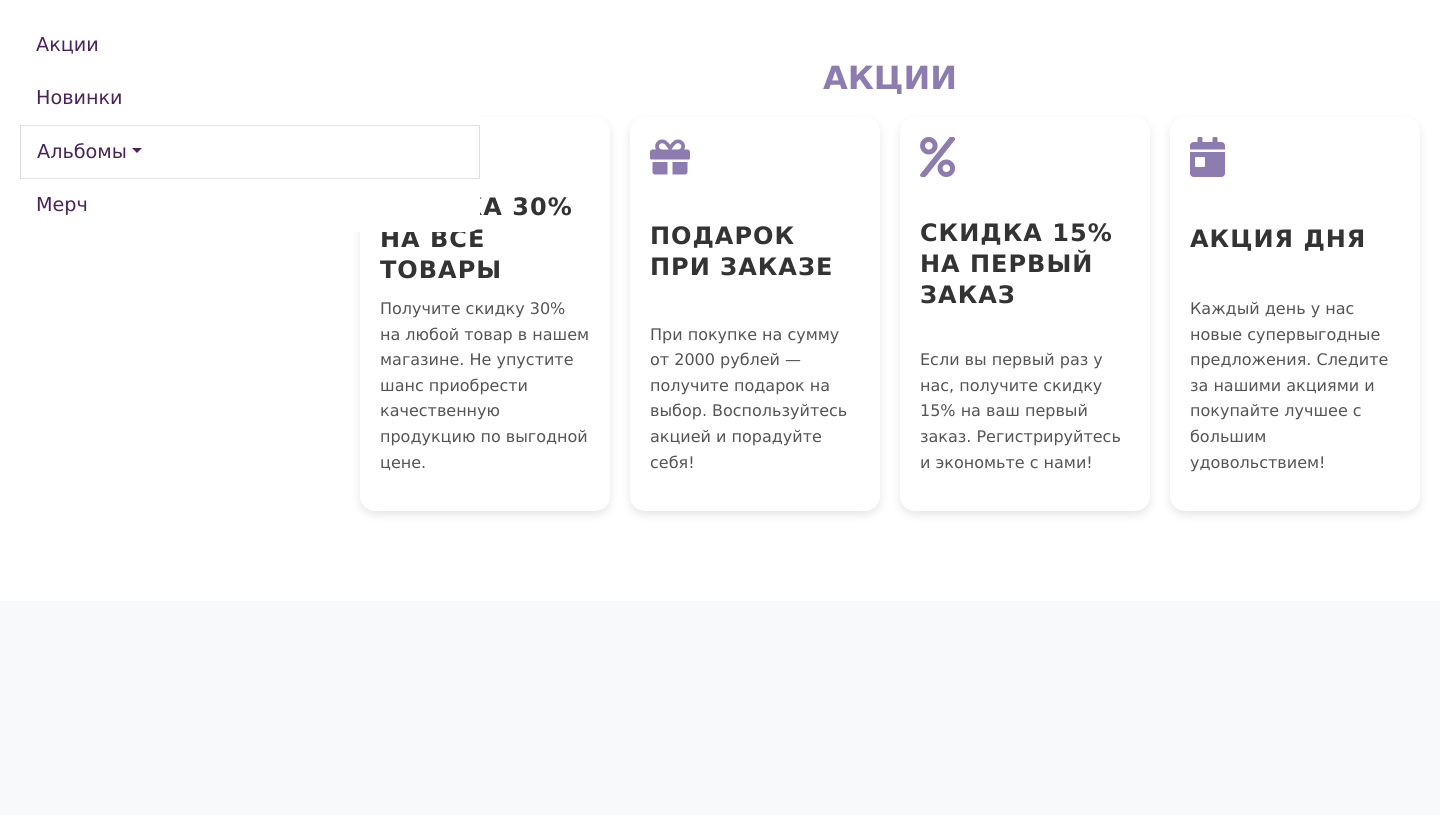
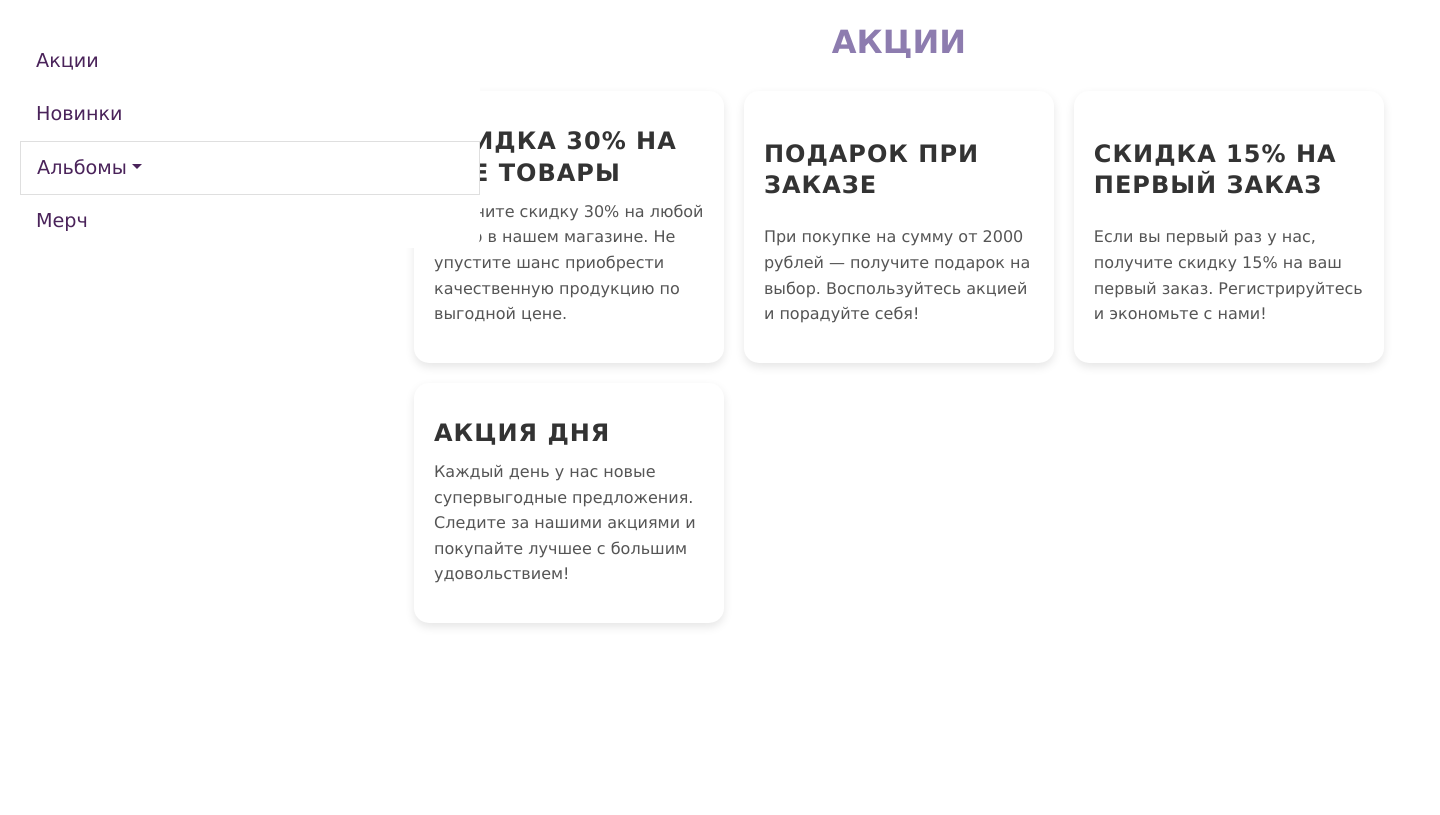
Before and after one commit to qweriikk/graduation_project, a Django app: page /stocks/ in a window 1440 px wide. Shown: the part 199-1014 px from the top of the page. Before the commit the page ends 712 px from the top, so only its background shows below. Run offline with Django 5.2, Linux system fonts and the light colour scheme; a user stored in the database is signed in; data comes from the database, SQL or seed files in the repository; grey boxes are pictures that could not be loaded.

Commit message:
исправление страницы акций

```diff
--- a/Shop/Kshop/Polls/templates/Polls/stocks.html
+++ b/Shop/Kshop/Polls/templates/Polls/stocks.html
@@ -1,12 +1,7 @@
+{% extends "Polls/base.html" %}
 {% load static %}
-<!doctype html>
-<html lang="ru">
-  <head>
-    <meta charset="utf-8">
-    <meta name="viewport" content="width=device-width, initial-scale=1">
-    <link href="https://cdn.jsdelivr.net/npm/bootstrap@5.0.2/dist/css/bootstrap.min.css" rel="stylesheet">
-    <link rel="stylesheet" href="{% static 'Polls/styles.css' %}">
-    <link href="https://cdnjs.cloudflare.com/ajax/libs/font-awesome/5.15.4/css/all.min.css" rel="stylesheet">
+
+{% block content %}
 <style>
   .alert-purple {
     background-color: #e0bbff;
@@ -51,7 +46,7 @@
     transform: scale(1.2);
   }
 
-      .stocks-item .stocks-title {
+  .stocks-title {
     font-size: 1.5rem;
     font-weight: bold;
     color: #333;
@@ -61,26 +56,24 @@
     line-height: 1.3;
   }
 
-      .stocks-item .stocks-description {
+  .stocks-description {
     font-size: 1rem;
     color: #555;
     line-height: 1.6;
   }
 
   .menu-column {
-        flex: 1;
-        max-width: 300px;
+    max-width: 250px;
+    flex-shrink: 0;
   }
 
   .stocks-column {
-        flex: 3;
-        display: flex;
-        flex-direction: column;
+    flex: 1;
   }
 
   .content-row {
     display: flex;
-        justify-content: flex-start;
+    flex-wrap: wrap;
     gap: 20px;
     padding: 20px;
   }
@@ -88,66 +81,16 @@
   .stocks-title-section {
     font-size: 2rem;
     font-weight: bold;
-        margin: 20px 20px 0 20px;
     color: #8d7caf;
     text-transform: uppercase;
+    text-align: center;
+    margin-bottom: 10px;
   }
 </style>
-  </head>
-  <body>
 
-    <nav class="navbar navbar-light bg-light py-4" style="width: 100%;">
-      <div class="container">
-        <a class="navbar-brand" href="{% url 'main' %}">
-            <img class="img-fluid me-1" src="{% static 'img/logo3.png' %}" width="120px" height="100px">
-        </a>
-        <div class="container-fluid">
-          <form class="d-flex">
-            <input class="form-control me-2" type="search" placeholder="Поиск" aria-label="Поиск">
-            <button class="btn" type="submit"><img style="width: 30px; height: 30px;" src="{% static 'img/search.png' %}"/></button>
-          </form>
-        </div>
-      </div>
-      <div class="header_knob">
-        <div class="container">
-          <a class="navbar-brand" href="#exampleModalToggle" data-bs-toggle="modal">
-              <img class="img-fluid me-4" src="{% static 'img/avatar.png' %}" width="40px" height="40px">
-          </a>
-          <a class="navbar-brand" href="">
-              <img class="img-fluid me-4" src="{% static 'img/like.png' %}" width="40px" height="40px">
-          </a>
-          <a class="navbar-brand" href="#exampleModalToggle3" data-bs-toggle="modal">
-              <img class="img-fluid me-4" src="{% static 'img/basket.png' %}" width="50px" height="50px">
-          </a>
-        </div>
-      </div>
-    </nav>
-
-    <div class="content-row">
-      <!-- Боковое меню -->
-      <div class="menu-column">
-        <div class="list-group">
-          <a class="dropdown-item" href="{% url 'stocks' %}">Акции</a>
-          <a class="dropdown-item" href="{% url 'main' %}">Новинки</a>
-          <a class="list-group-item dropdown-toggle" id="dropdownMenuLink" data-bs-toggle="dropdown" aria-expanded="false" href="#">Альбомы</a>
-          <ul class="dropdown-menu">
-            <li><a class="dropdown-item" href="{% url 'seventeen' %}">Seventeen</a></li>
-            <li><a class="dropdown-item" href="{% url 'enhypen' %}">Enhypen</a></li>
-            <li><a class="dropdown-item" href="{% url 'straykids' %}">Stray Kids</a></li>
-          </ul>
-          <a class="dropdown-item" href="{% url 'merch' %}">Мерч</a>
-        </div>
-      </div>
-
-      <!-- Колонка с акциями -->
   <div class="stocks-column">
+    <h2 class="stocks-title-section">Акции</h2>
     <div class="stocks-grid">
-    <!-- Заголовок прямо в сетке -->
-    <div style="grid-column: 1 / -1; text-align: center;">
-      <h2 class="stocks-title-section">Акции</h2>
-    </div>
-
-    <!-- Карточки -->
       <div class="stocks-item">
         <i class="fas fa-tag icon"></i>
         <h3 class="stocks-title">Скидка 30% на все товары</h3>
@@ -170,6 +113,9 @@
       </div>
     </div>
   </div>
-    <script src="https://cdn.jsdelivr.net/npm/bootstrap@5.0.2/dist/js/bootstrap.bundle.min.js"></script>
+</div>
+{% endblock %}
+
+    <script src="https://cdn.jsdelivr.net/npm/bootstrap@5.0.2/dist/js/bootstrap.bundle.min.js" integrity="sha384-MrcW6ZMFYlzcLA8Nl+NtUVF0sA7MsXsP1UyJoMp4YLEuNSfAP+JcXn/tWtIaxVXM" crossorigin="anonymous"></script>
   </body>
 </html>
```
Lines whose indentation alone changed are shown as unchanged.
